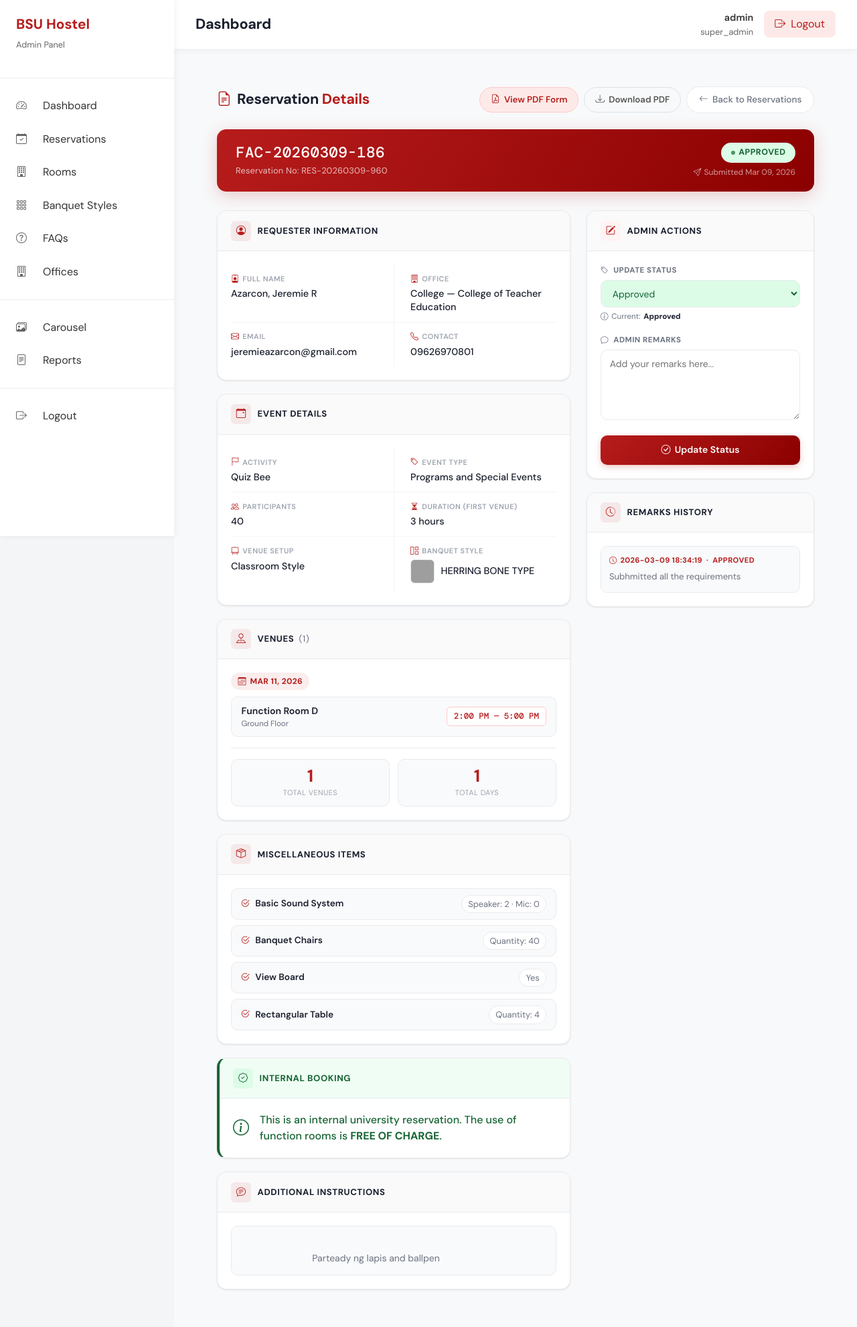
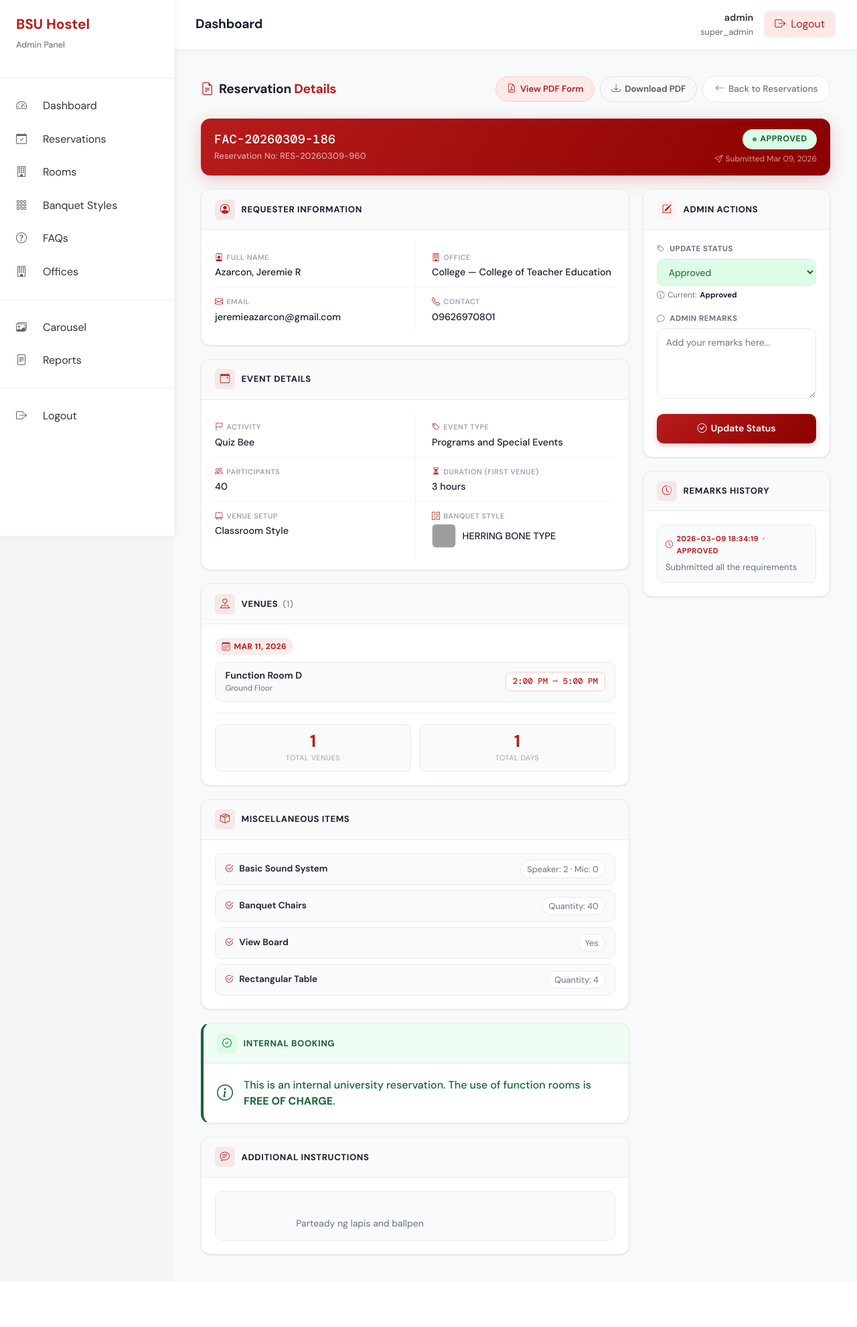
Before and after one commit to theavengergeo6-hub/BSU_HRS, a PHP site: page /BSU_HRS/admin/reservation_details.php?id=27 in a window 1280 px wide. Shown: the whole page at 67% size. After the commit the page ends 1875 px from the top, so only its background shows below. Run offline with PHP 8.4, Linux system fonts and the light colour scheme; a user stored in the database is signed in; data comes from the database, SQL or seed files in the repository; grey boxes are pictures that could not be loaded.

Commit message:
march 18 full update

```diff
--- a/admin/reservation_details.php
+++ b/admin/reservation_details.php
@@ -149,9 +149,11 @@
 }
 
 .content-area {
-    padding: 1.75rem 2rem;
-    max-width: 1400px;
-    margin: 0 auto;
+    padding: 1.25rem 1.25rem;
+    /* No max-width — the admin shell already constrains the available width */
+    box-sizing: border-box;
+    width: 100%;
+    overflow-x: hidden;
 }
 
 /* ── Page header ── */
@@ -165,11 +167,13 @@
 }
 
 .page-title {
-    font-size: 1.35rem;
+    font-size: 1.2rem;
     font-weight: 700;
     color: var(--text-main);
     margin: 0;
     letter-spacing: -0.3px;
+    flex-shrink: 1;
+    min-width: 0;
 }
 
 .page-title span { color: var(--red); }
@@ -198,25 +202,29 @@
 .booking-hero {
     background: linear-gradient(120deg, var(--red) 0%, var(--red-dark) 100%);
     border-radius: var(--radius-lg);
-    padding: 1.25rem 1.75rem;
-    margin-bottom: 1.75rem;
+    padding: 1rem 1.25rem;
+    margin-bottom: 1.25rem;
     display: flex;
     align-items: center;
     justify-content: space-between;
-    gap: 1rem;
+    gap: 0.75rem;
     flex-wrap: wrap;
     box-shadow: 0 6px 24px rgba(183,28,28,0.22);
+    min-width: 0;
+    overflow: hidden;
 }
 
-.booking-hero-left { display: flex; flex-direction: column; gap: 0.2rem; }
+.booking-hero-left { display: flex; flex-direction: column; gap: 0.2rem; min-width: 0; flex: 1 1 auto; }
 
 .booking-no {
     font-family: 'DM Mono', monospace;
-    font-size: 1.4rem;
+    font-size: 1.15rem;
     font-weight: 500;
     color: #fff;
-    letter-spacing: 0.5px;
+    letter-spacing: 0.3px;
     line-height: 1.2;
+    word-break: break-all;
+    min-width: 0;
 }
 
 .booking-meta {
@@ -230,6 +238,7 @@
     flex-direction: column;
     align-items: flex-end;
     gap: 0.35rem;
+    flex-shrink: 0;
 }
 
 .status-pill {
@@ -266,13 +275,15 @@
 /* ── Layout: left main + right sidebar ── */
 .rd-layout {
     display: grid;
-    grid-template-columns: 1fr 340px;
-    gap: 1.5rem;
+    grid-template-columns: 1fr minmax(0, 280px);
+    gap: 1.25rem;
     align-items: start;
+    width: 100%;
+    min-width: 0;
 }
 
-.rd-main { display: flex; flex-direction: column; gap: 1.25rem; }
-.rd-sidebar { display: flex; flex-direction: column; gap: 1.25rem; }
+.rd-main { display: flex; flex-direction: column; gap: 1.25rem; min-width: 0; }
+.rd-sidebar { display: flex; flex-direction: column; gap: 1.25rem; min-width: 0; }
 
 /* ── Cards ── */
 .rd-card {
@@ -361,6 +372,9 @@
     font-weight: 500;
     color: var(--text-main);
     line-height: 1.4;
+    word-break: break-word;
+    overflow-wrap: break-word;
+    min-width: 0;
 }
 
 .f-value.muted { color: var(--text-sub); font-style: italic; font-weight: 400; }
@@ -627,7 +641,7 @@
 }
 
 /* Responsive */
-@media (max-width: 1100px) {
+@media (max-width: 1200px) {
     .rd-layout { grid-template-columns: 1fr; }
     .rd-sidebar { flex-direction: row; flex-wrap: wrap; }
     .rd-sidebar .rd-card { flex: 1 1 280px; }
```
Also changed, not shown: inc/FunctionRoomPDF.php (+83 -3 lines), documents/house_rules_page1.jpg (added), documents/house_rules_page2.jpg (added), documents/memo_guidelines_page1.jpg (added).
